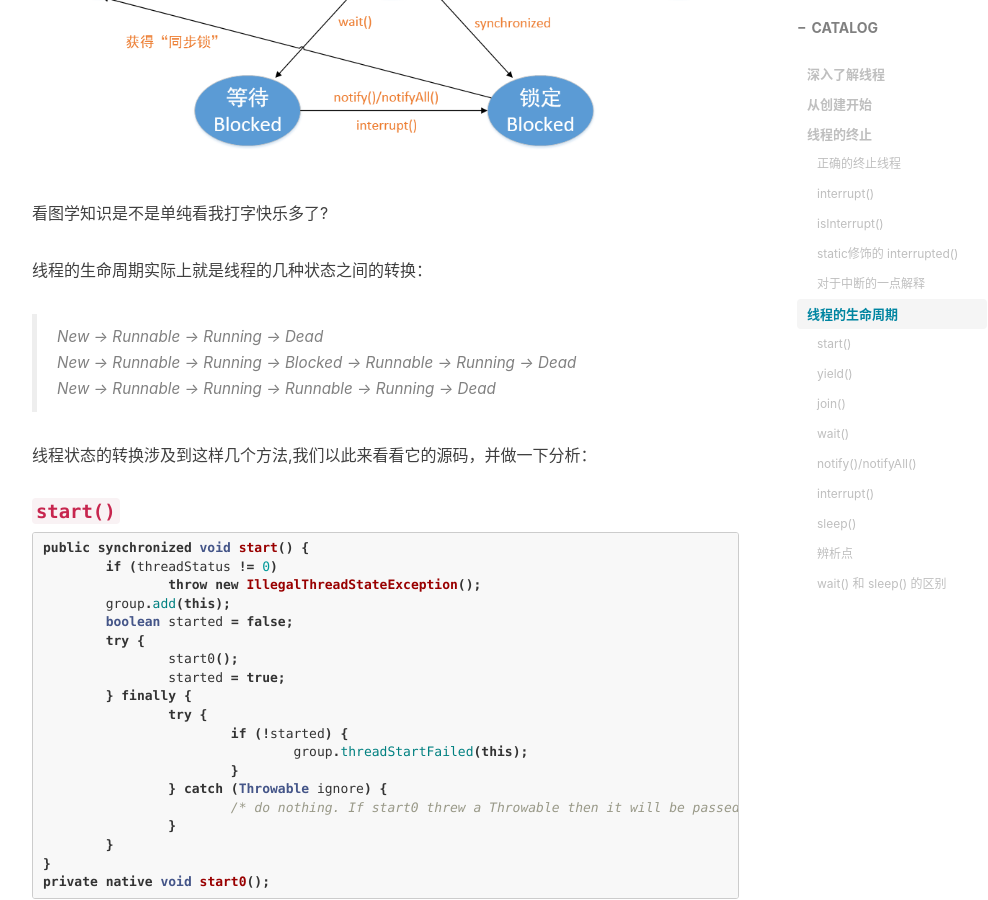
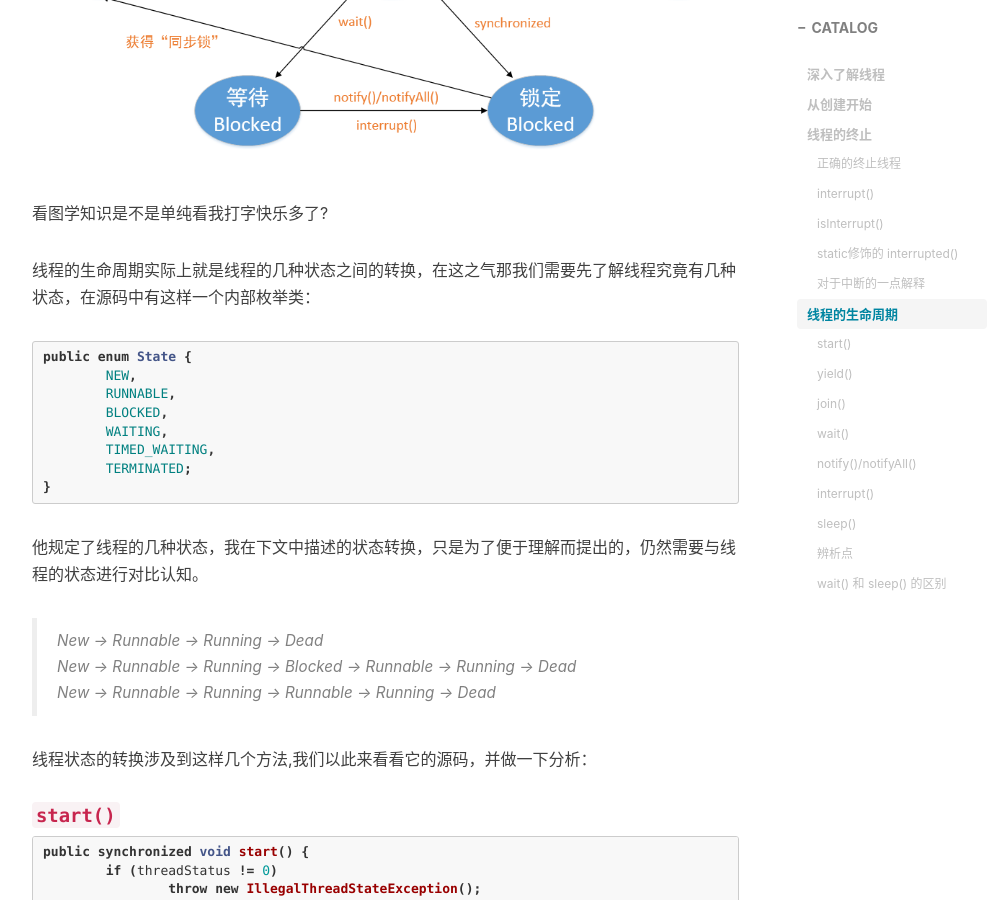
Before and after one commit to Zjianru/zjianru.github.io, a Jekyll site: the page built from _posts/2019-10-12-java并发（二） .md, in a window 1280 px wide and 900 px high, scrolled down 3317 px. Shown: the whole window, without its empty margins (233-1221 px from the left). Built offline with Jekyll 4.4.1, drawn with Linux system fonts in a browser that asks for light colours; nearby versions of some CDN libraries; comment, search, counter and statistics services are not loaded.

Commit message:
完成线程系列一

````diff
--- a/_posts/2019-10-12-java并发（二） .md
+++ b/_posts/2019-10-12-java并发（二） .md
@@ -105,7 +105,19 @@ private volatile Interruptible blocker;
 
 看图学知识是不是单纯看我打字快乐多了?
 
-线程的生命周期实际上就是线程的几种状态之间的转换：
+线程的生命周期实际上就是线程的几种状态之间的转换，在这之气那我们需要先了解线程究竟有几种状态，在源码中有这样一个内部枚举类：
+
+```java
+public enum State {
+	NEW,
+	RUNNABLE,
+	BLOCKED,
+	WAITING,
+	TIMED_WAITING,
+	TERMINATED;
+}
+```
+他规定了线程的几种状态，我在下文中描述的状态转换，只是为了便于理解而提出的，仍然需要与线程的状态进行对比认知。
 
 > New -> Runnable -> Running -> Dead
 >
````
Also changed, not shown: _posts/2019-10-11-java并发（一）.md (+1 -7 lines), _posts/2019-10-13-java并发（三）.md (+35 -2 lines), _posts/2019-10-14-java并发（四）.md (+1 -1 lines).
